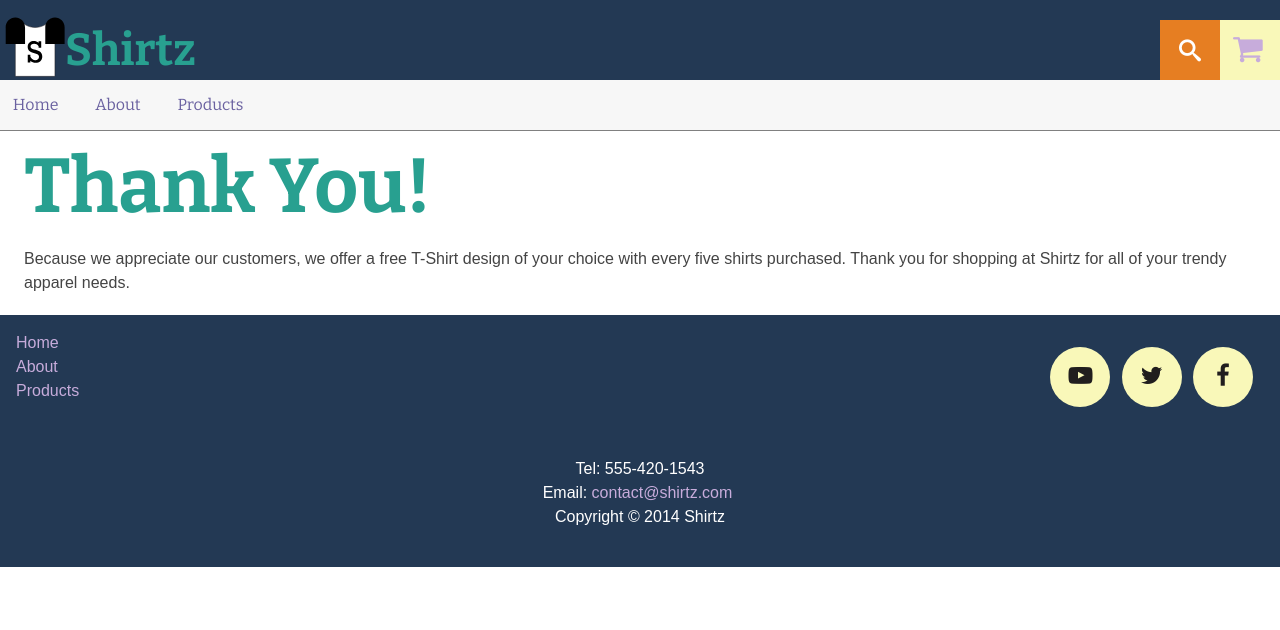
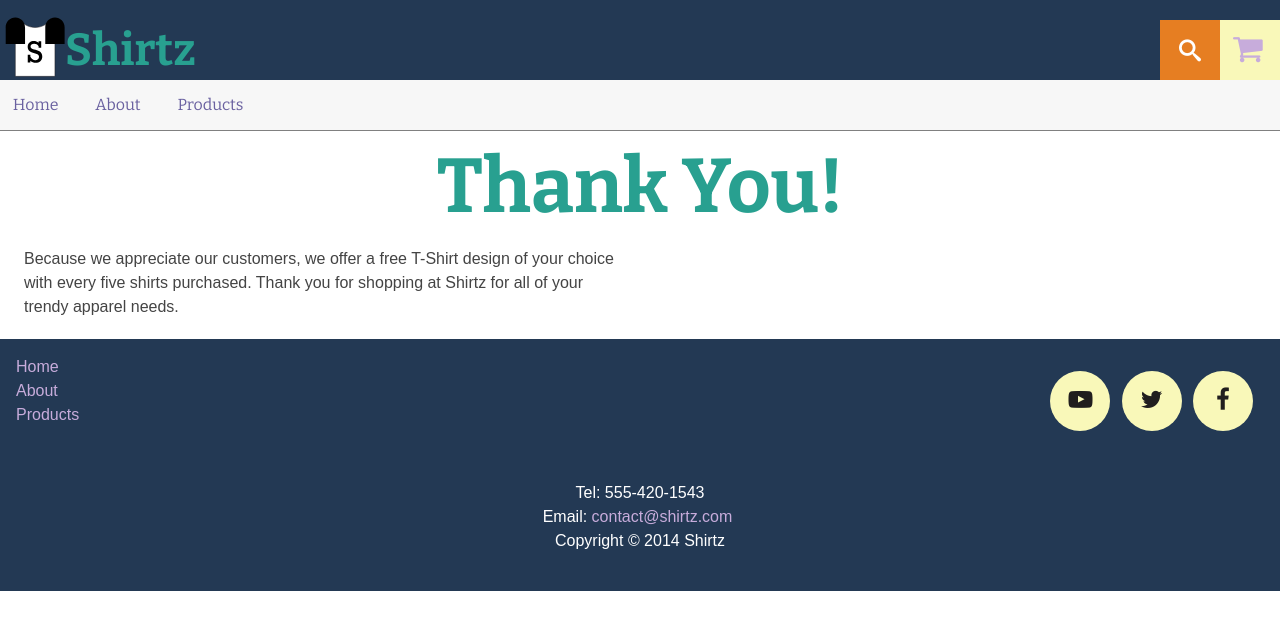
Before and after one commit to mart0855/ecommerce-website, a Jekyll site: the page built from thank-you.html, in a window 1280 px wide. Shown: the top 630 px of the page. Built offline with Jekyll 4.4.1, drawn with Linux system fonts in a browser that asks for light colours; nearby versions of some CDN libraries; Markdown is read by kramdown in place of the engine named in the settings.

Commit message:
Center align thank you header

```diff
--- a/thank-you.html
+++ b/thank-you.html
@@ -5,9 +5,9 @@
 ---
 <div class="grid">
 	<div class="gutter unit unit-s-1 unit-m-1 unit-l-1">
-		<h1 class="yotta">Thank You!</h1>
+		<h1 class="yotta center">Thank You!</h1>
 	</div>
-	<div class="gutter unit unit-s-1 unit-m-1 unit-l-1">
+	<div class="gutter unit unit-s-1 unit-m-1 unit-l-1-2">
 		<p>Because we appreciate our customers, we offer a free T-Shirt design of your choice with every five shirts purchased. Thank you for shopping at Shirtz for all of your trendy apparel needs.</p>
 	</div>
 </div>
```
